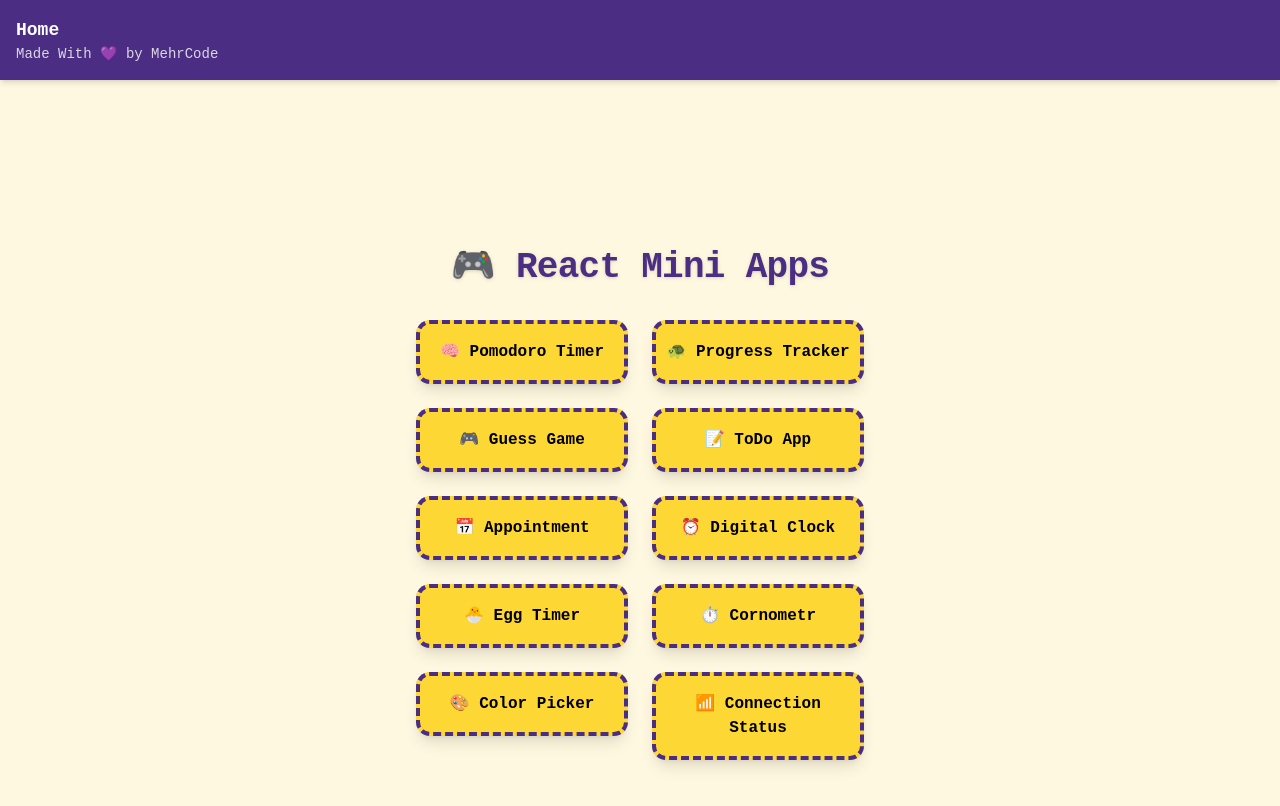
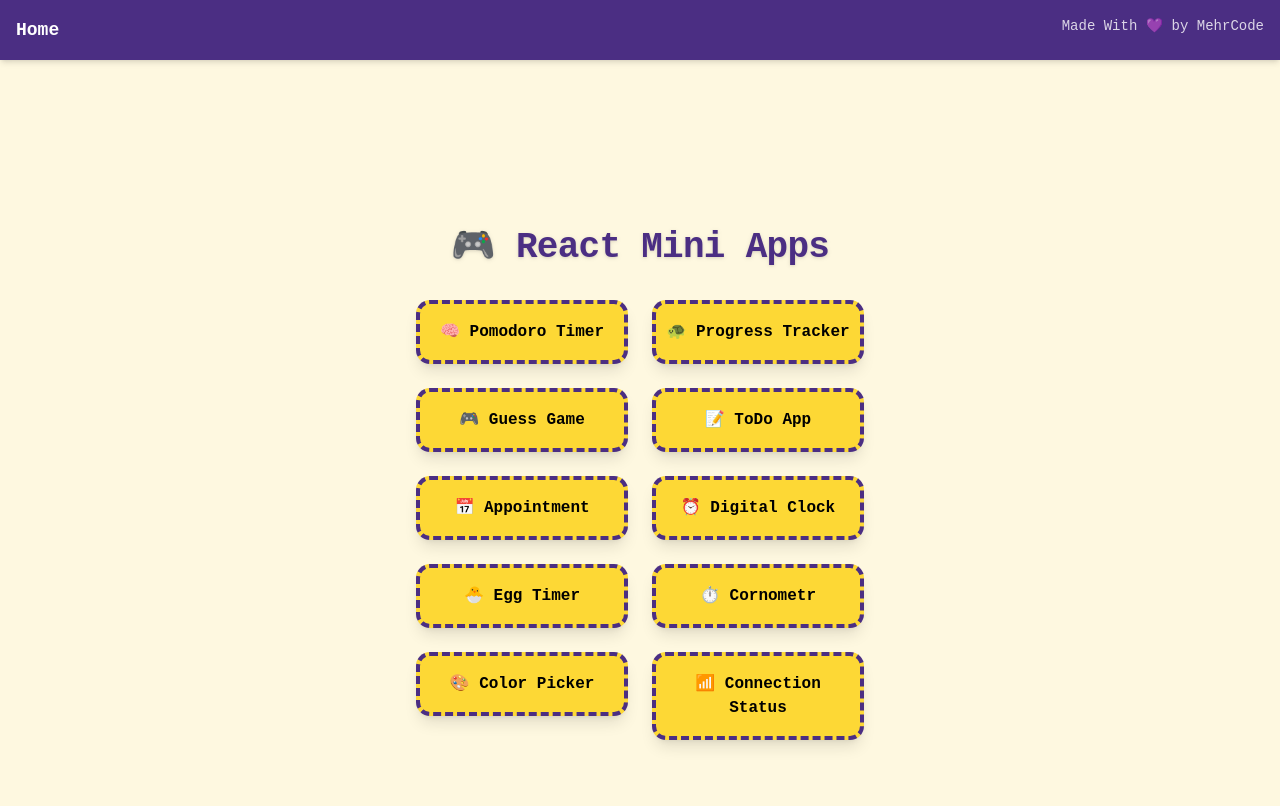
Before and after one commit to mehrcode/react-mini-apps, a Next.js app: page / in a window 1280 px wide. Shown: the top 806 px of the page. Built offline with nearby package versions, Linux system fonts and the light colour scheme.

Commit message:
update header

```diff
--- a/src/app/layout.tsx
+++ b/src/app/layout.tsx
@@ -12,7 +12,7 @@ export default function RootLayout({ children }: { children: React.ReactNode })
   return (
     <html lang="en">
       <body className="bg-[#fef8e0] text-black font-sans">
-        <header className="w-full p-4 bg-[#4b2e83] text-white shadow-md flex flex-col gap-x-6 justify-between">
+        <header className="w-full p-4 bg-[#4b2e83] text-white shadow-md flex flex-row gap-x-6 justify-between">
           <Link href="/" className="text-lg font-bold hover:underline">Home</Link>
           <span className="text-sm opacity-80">Made With 💜 by MehrCode</span>
         </header>
```
